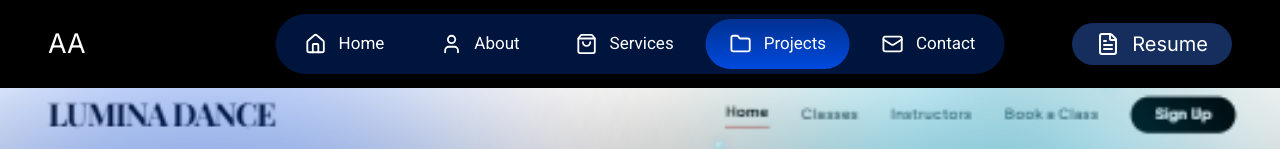
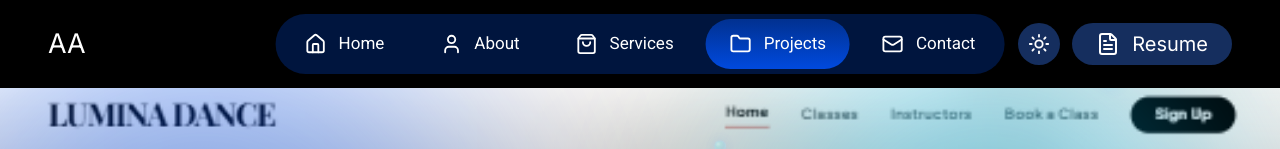
Before and after one commit to ashad0806/My_Portfolio, a React (Vite) app: page /projects/dance-studio-management-system in a window 1280 px wide. Shown: the top 149 px of the page. Built offline with nearby package versions, Linux system fonts and the light colour scheme; a web font is replaced by a local one.

Commit message:
Step 23: add light/dark mode toggle in navbar

```diff
--- a/index.html
+++ b/index.html
@@ -9,6 +9,13 @@
       content="Ashad Alam - UI/UX Designer, Web Developer and Python Developer. Portfolio, projects and services."
     />
     <title>Ashad Alam | UI/UX Designer &amp; Python Developer</title>
+    <script>
+      try {
+        if (localStorage.getItem('theme') === 'light') {
+          document.documentElement.classList.add('light')
+        }
+      } catch (e) {}
+    </script>
   </head>
   <body>
     <div id="root"></div>
--- a/src/components/Navbar.jsx
+++ b/src/components/Navbar.jsx
@@ -1,6 +1,7 @@
 import { useState } from 'react'
 import { Link, NavLink } from 'react-router-dom'
 import { Home, User, ShoppingBag, Folder, Mail, FileText, Menu, X } from 'lucide-react'
+import ThemeToggle from './ThemeToggle'
 
 const links = [
   { to: '/', label: 'Home', icon: Home },
@@ -36,22 +37,28 @@ function Navbar() {
       </nav>
 
       {/* Resume button (desktop) */}
+      <div className="hidden items-center gap-3 lg:flex">
+        <ThemeToggle />
         <Link
           to="/resume"
-        className="hidden h-[42px] items-center gap-3 rounded-full bg-navy-card px-6 font-sans text-xl text-white transition hover:bg-navy lg:flex"
+          className="flex h-[42px] items-center gap-3 rounded-full bg-navy-card px-6 font-sans text-xl text-white transition hover:bg-navy"
         >
         <FileText size={24} />
           Resume
         </Link>
+      </div>
 
       {/* Menu button (phone and tablet) */}
+      <div className="flex items-center gap-4 lg:hidden">
+        <ThemeToggle />
         <button
           onClick={() => setOpen(!open)}
-        className="text-white lg:hidden"
+          className="text-white"
           aria-label="Toggle menu"
         >
           {open ? <X size={30} /> : <Menu size={30} />}
         </button>
+      </div>
 
       {/* Dropdown menu (phone and tablet) */}
       {open && (
--- /dev/null
+++ b/src/components/ThemeToggle.jsx
@@ -0,0 +1,31 @@
+import { useEffect, useState } from 'react'
+import { Moon, Sun } from 'lucide-react'
+
+function ThemeToggle({ className = '' }) {
+  const [light, setLight] = useState(() =>
+    document.documentElement.classList.contains('light'),
+  )
+
+  useEffect(() => {
+    document.documentElement.classList.toggle('light', light)
+    try {
+      localStorage.setItem('theme', light ? 'light' : 'dark')
+    } catch {
+      /* storage blocked, ignore */
+    }
+  }, [light])
+
+  return (
+    <button
+      type="button"
+      onClick={() => setLight(!light)}
+      aria-label={light ? 'Switch to dark mode' : 'Switch to light mode'}
+      title={light ? 'Dark mode' : 'Light mode'}
+      className={`flex h-[42px] w-[42px] items-center justify-center rounded-full bg-navy-card text-white transition hover:bg-navy ${className}`}
+    >
+      {light ? <Moon size={22} /> : <Sun size={22} />}
+    </button>
+  )
+}
+
+export default ThemeToggle
--- a/src/index.css
+++ b/src/index.css
@@ -344,3 +344,17 @@ html.has-cursor *:not(input):not(textarea) {
     opacity: 0;
   }
 }
+
+/* ===== Step 23: light mode ===== */
+html {
+  transition: filter 0.4s ease;
+}
+html.light {
+  filter: invert(1) hue-rotate(180deg);
+}
+/* Put photos back to their real colours */
+html.light img,
+html.light video,
+html.light [data-keep] {
+  filter: invert(1) hue-rotate(180deg);
+}
--- a/src/pages/ProjectDetail.jsx
+++ b/src/pages/ProjectDetail.jsx
@@ -60,6 +60,7 @@ function ProjectDetail() {
     <>
       {/* Hero */}
       <section
+        data-keep
         className="flex h-[420px] items-end justify-center border-b-2 border-white px-6 pb-8 text-center sm:h-[520px] xl:h-[706px] xl:pb-[50px]"
         style={{
           backgroundImage: `linear-gradient(180deg, rgba(28,28,28,0) 0%, rgba(14,14,14,0.94) 91%, rgba(0,0,0,0.94) 100%), url(${p.hero})`,
```
Lines whose indentation alone changed are shown as unchanged.
